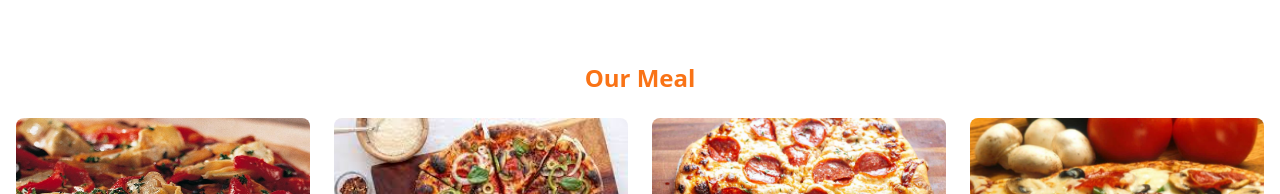
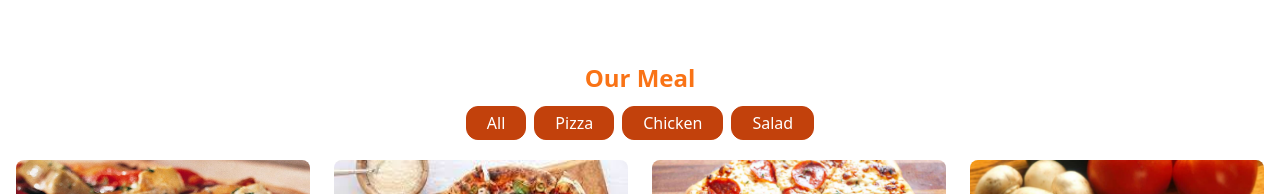
Before and after one commit to evgeniStanchev/yomeats, a React (Create React App) app in the folder client/: page / in a window 1280 px wide. Shown: the part 3560-3754 px from the top of the page. Built offline with nearby package versions, Linux system fonts and the light colour scheme.

Commit message:
feat: add meal categories buttons and its functionality

```diff
--- a/client/src/components/Meal.js
+++ b/client/src/components/Meal.js
@@ -1,16 +1,57 @@
-import React from "react";
+import React, { useState } from "react";
 import { mealData } from "../data/data";
 import { ArrowSmRightIcon } from "@heroicons/react/outline";
 
 const Meal = () => {
+  const [foods, setFoods] = useState(mealData);
+
+  const filterCategory = (category) => {
+    setFoods(
+      mealData.filter((item) => {
+        return item.category === category;
+      })
+    );
+  };
+
   return (
     <div className="max-w-[1520px] m-auto px-4 py-12">
       <h1 className="text-orange-500 font-bold text-2xl text-center py-2">
         Our Meal
       </h1>
+      <div className="flex flex-col lg:flex-row justify-center">
+        <div className="flex justify-center md:justify-center">
+          <button
+            onClick={() => setFoods(mealData)}
+            className="m-1 border-orange-700 text-white bg-orange-700 hover:bg-white hover:text-orange-700 hover:border-orange-700"
+          >
+            All
+          </button>
+          <button
+            onClick={() => filterCategory("pizza")}
+            className="m-1 border-orange-700 text-white bg-orange-700 hover:bg-white hover:text-orange-700 hover:border-orange-700"
+          >
+            Pizza
+          </button>
+          <button
+            onClick={() => filterCategory("chicken")}
+            className="m-1 border-orange-700 text-white bg-orange-700 hover:bg-white hover:text-orange-700 hover:border-orange-700"
+          >
+            Chicken
+          </button>
+          <button
+            onClick={() => filterCategory("salad")}
+            className="m-1 border-orange-700 text-white bg-orange-700 hover:bg-white hover:text-orange-700 hover:border-orange-700"
+          >
+            Salad
+          </button>
+        </div>
+      </div>
       <div className="grid md:grid-cols-2 sm:grid-cols-1 lg:grid-cols-4 gap-6 py-4">
-        {mealData.map((item) => (
-          <div key={item.id} className="border-none hover:scale-105 duration-300">
+        {foods.map((item) => (
+          <div
+            key={item.id}
+            className="border-none hover:scale-105 duration-300"
+          >
             <img
               src={item.image}
               alt={item.name}
```
